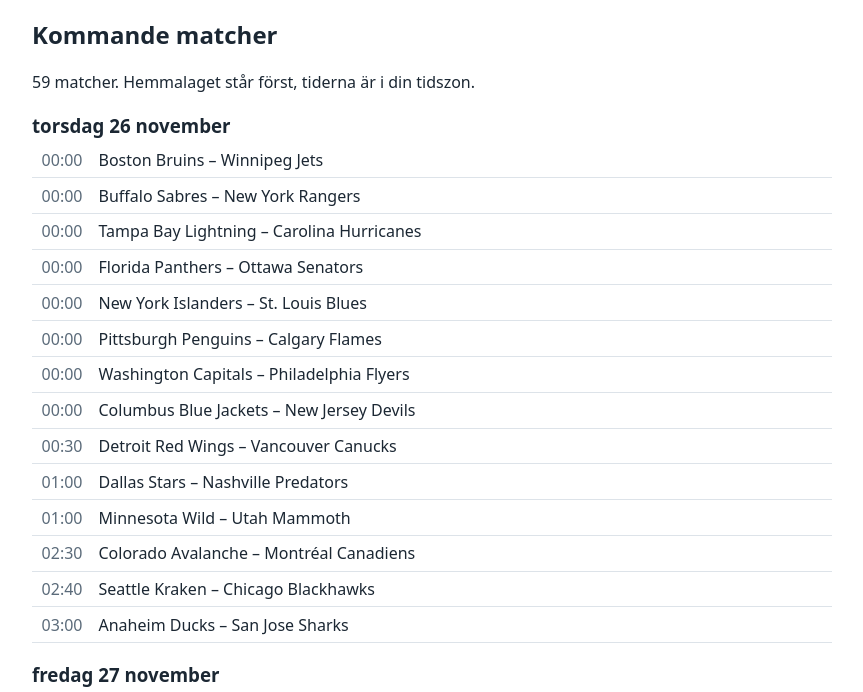
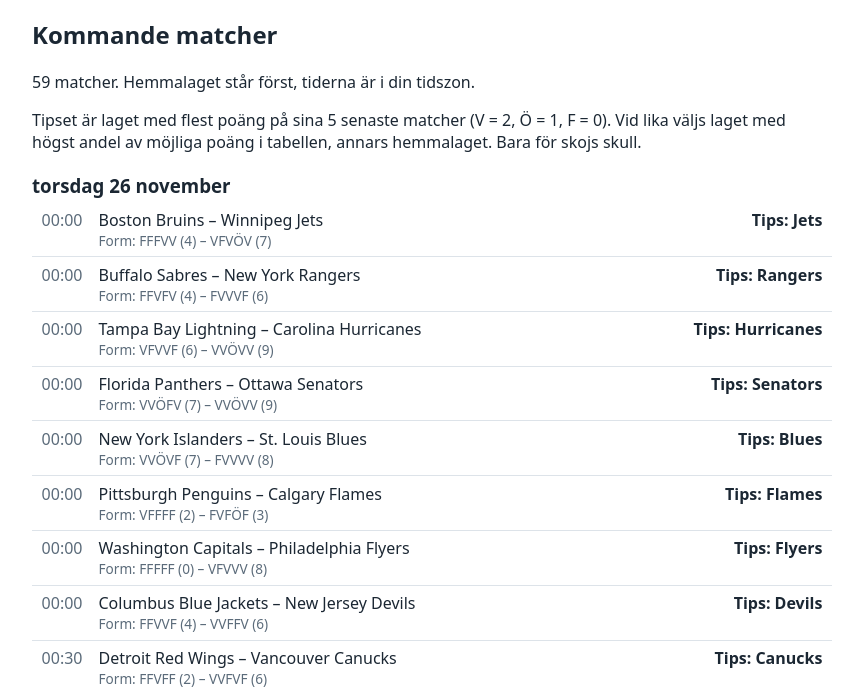
Before and after one commit to Viktordellborg/hockeytips, a plain HTML site: page index.html in a window 1280 px wide. Shown: the part 78-770 px from the top of the page, without its empty margins (208-1071 px from the left). Drawn offline with Linux system fonts and the light colour scheme.

Commit message:
Tips beräknat på form

```diff
--- /dev/null
+++ b/data/form.json
@@ -0,0 +1,226 @@
+{
+ "MIN": [
+  "V",
+  "V",
+  "V",
+  "Ö",
+  "V"
+ ],
+ "CAR": [
+  "V",
+  "V",
+  "Ö",
+  "V",
+  "V"
+ ],
+ "EDM": [
+  "V",
+  "F",
+  "F",
+  "Ö",
+  "F"
+ ],
+ "OTT": [
+  "V",
+  "V",
+  "Ö",
+  "V",
+  "V"
+ ],
+ "VGK": [
+  "F",
+  "Ö",
+  "Ö",
+  "V",
+  "V"
+ ],
+ "TBL": [
+  "V",
+  "F",
+  "V",
+  "V",
+  "F"
+ ],
+ "DAL": [
+  "V",
+  "V",
+  "V",
+  "V",
+  "V"
+ ],
+ "NJD": [
+  "V",
+  "V",
+  "F",
+  "F",
+  "V"
+ ],
+ "MTL": [
+  "F",
+  "V",
+  "V",
+  "F",
+  "F"
+ ],
+ "BOS": [
+  "F",
+  "F",
+  "F",
+  "V",
+  "V"
+ ],
+ "COL": [
+  "V",
+  "Ö",
+  "V",
+  "F",
+  "V"
+ ],
+ "NSH": [
+  "V",
+  "V",
+  "F",
+  "F",
+  "V"
+ ],
+ "FLA": [
+  "V",
+  "V",
+  "Ö",
+  "F",
+  "V"
+ ],
+ "STL": [
+  "F",
+  "V",
+  "V",
+  "V",
+  "V"
+ ],
+ "WPG": [
+  "V",
+  "F",
+  "V",
+  "Ö",
+  "V"
+ ],
+ "NYR": [
+  "F",
+  "V",
+  "V",
+  "V",
+  "F"
+ ],
+ "NYI": [
+  "V",
+  "V",
+  "Ö",
+  "V",
+  "F"
+ ],
+ "UTA": [
+  "Ö",
+  "F",
+  "V",
+  "V",
+  "F"
+ ],
+ "BUF": [
+  "F",
+  "F",
+  "V",
+  "F",
+  "V"
+ ],
+ "PHI": [
+  "V",
+  "F",
+  "V",
+  "V",
+  "V"
+ ],
+ "SJS": [
+  "V",
+  "V",
+  "F",
+  "V",
+  "F"
+ ],
+ "SEA": [
+  "F",
+  "F",
+  "V",
+  "F",
+  "V"
+ ],
+ "ANA": [
+  "V",
+  "F",
+  "F",
+  "F",
+  "F"
+ ],
+ "CGY": [
+  "F",
+  "V",
+  "F",
+  "Ö",
+  "F"
+ ],
+ "TOR": [
+  "F",
+  "F",
+  "Ö",
+  "F",
+  "V"
+ ],
+ "WSH": [
+  "F",
+  "F",
+  "F",
+  "F",
+  "F"
+ ],
+ "DET": [
+  "F",
+  "F",
+  "V",
+  "F",
+  "F"
+ ],
+ "LAK": [
+  "F",
+  "V",
+  "V",
+  "F",
+  "V"
+ ],
+ "CBJ": [
+  "F",
+  "F",
+  "V",
+  "V",
+  "F"
+ ],
+ "CHI": [
+  "Ö",
+  "V",
+  "F",
+  "V",
+  "V"
+ ],
+ "PIT": [
+  "V",
+  "F",
+  "F",
+  "F",
+  "F"
+ ],
+ "VAN": [
+  "V",
+  "V",
+  "F",
+  "V",
+  "F"
+ ]
+}
--- a/index.html
+++ b/index.html
@@ -15,6 +15,8 @@
     #matcher ul { list-style: none; margin: 0; padding: 0; }
     #matcher li { display: flex; gap: 1rem; padding: 0.4rem 0.6rem; border-bottom: 1px solid #dde3e9; }
     #matcher .tid { font-variant-numeric: tabular-nums; color: #5b6b7a; }
+    #matcher .form { color: #5b6b7a; font-size: 0.85rem; }
+    #matcher .tips { margin-left: auto; text-align: right; font-weight: bold; }
     tbody tr:hover { background: #f1f5f9; }
   </style>
 </head>
@@ -23,6 +25,8 @@
 
   <h2>Kommande matcher</h2>
   <p id="matchstatus">Hämtar matcherna …</p>
+  <p>Tipset är laget med flest poäng på sina 5 senaste matcher (V = 2, Ö = 1, F = 0).
+     Vid lika väljs laget med högst andel av möjliga poäng i tabellen, annars hemmalaget. Bara för skojs skull.</p>
   <div id="matcher"></div>
 
   <h2>Tabellen</h2>
@@ -57,7 +61,14 @@
     async function visaMatcher() {
       const status = document.getElementById("matchstatus");
       try {
-        const data = await hamtaJson("data/schedule.json");
+        // Promise.all: hämta tre filer samtidigt och vänta tills alla är klara.
+        const [data, form, tabell] = await Promise.all([
+          hamtaJson("data/schedule.json"),
+          hamtaJson("data/form.json"),
+          hamtaJson("data/standings.json"),
+        ]);
+        // Map: som Dictionary i C# eller HashMap i Java. Förkortning -> andel av möjliga poäng.
+        const andelar = new Map(tabell.standings.map(l => [l.teamAbbrev.default, l.pointPctg]));
 
         // flatMap: slå ihop dagarnas listor till en. filter: behåll bara matcher som inte har börjat.
         const matcher = data.gameWeek
@@ -85,8 +96,18 @@
           tid.textContent = start.toLocaleTimeString("sv-SE", { hour: "2-digit", minute: "2-digit" });
           const lag = document.createElement("span");
           lag.textContent = lagnamn(match.homeTeam) + " – " + lagnamn(match.awayTeam);
+          const formrad = document.createElement("div");
+          formrad.className = "form";
+          formrad.textContent = "Form: " + formtext(form, match.homeTeam) + " – " + formtext(form, match.awayTeam);
+          const mitten = document.createElement("div");
+          mitten.append(lag, formrad);
+
+          const tips = document.createElement("span");
+          tips.className = "tips";
+          tips.textContent = "Tips: " + valjTips(match, form, andelar).commonName.default;
+
           const rad = document.createElement("li");
-          rad.append(tid, lag);
+          rad.append(tid, mitten, tips);
           lista.append(rad);
         }
 
@@ -97,6 +118,26 @@
         console.error(fel);
         status.textContent = "Kunde inte läsa matcherna.";
       }
+    }
+
+    // Poäng på de 5 senaste matcherna: 2 för V, 1 för Ö, 0 för F.
+    function formpoang(form, lag) {
+      const poang = { V: 2, "Ö": 1, F: 0 };
+      return (form[lag.abbrev] ?? []).reduce((summa, r) => summa + poang[r], 0);
+    }
+
+    function formtext(form, lag) {
+      return (form[lag.abbrev] ?? []).join("") + " (" + formpoang(form, lag) + ")";
+    }
+
+    function valjTips(match, form, andelar) {
+      const hemma = formpoang(form, match.homeTeam);
+      const borta = formpoang(form, match.awayTeam);
+      if (hemma !== borta) return hemma > borta ? match.homeTeam : match.awayTeam;
+
+      const hemmaAndel = andelar.get(match.homeTeam.abbrev) ?? 0;
+      const bortaAndel = andelar.get(match.awayTeam.abbrev) ?? 0;
+      return bortaAndel > hemmaAndel ? match.awayTeam : match.homeTeam;
     }
 
     function lagnamn(lag) {
```
Also changed, not shown: 2 other files.
